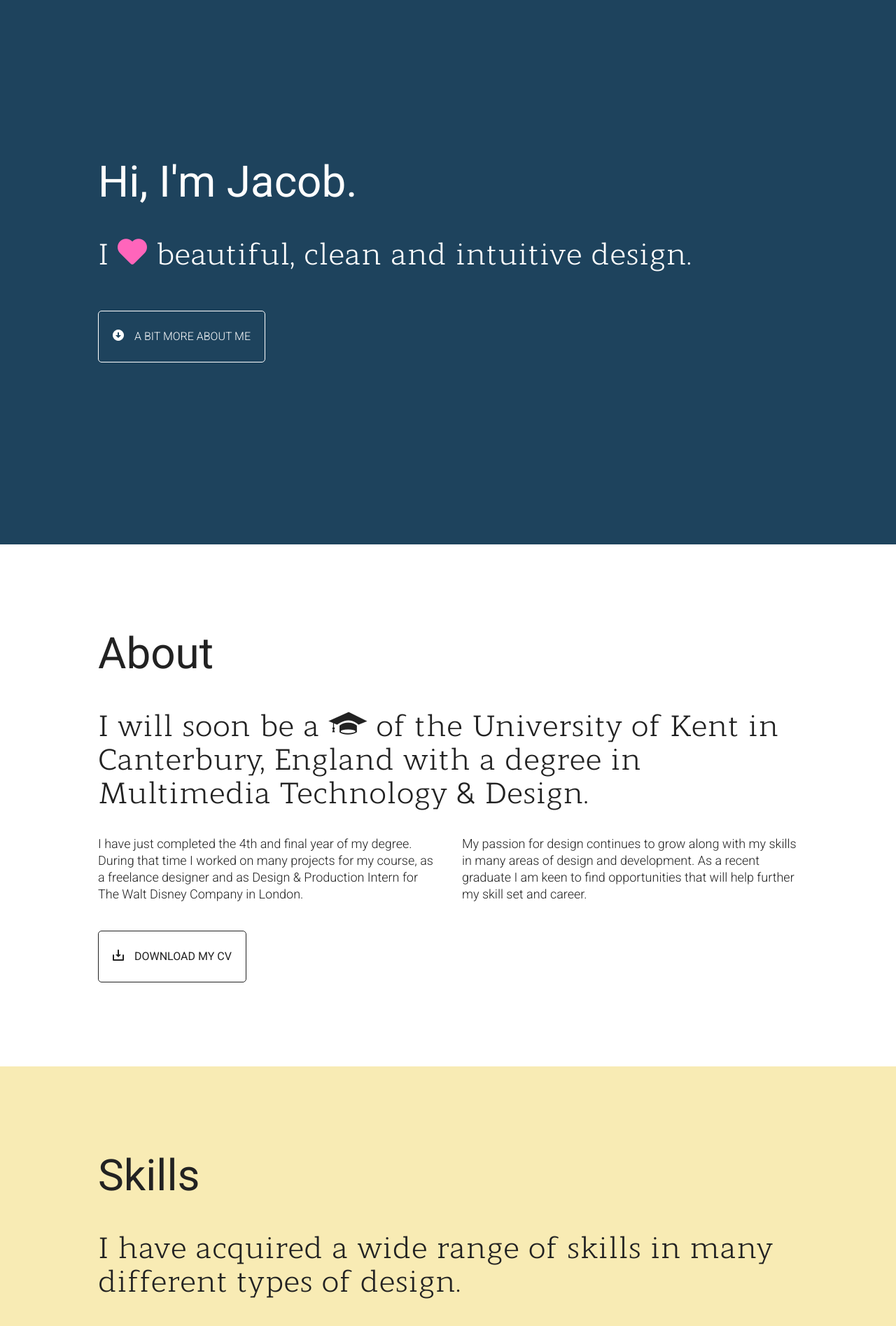
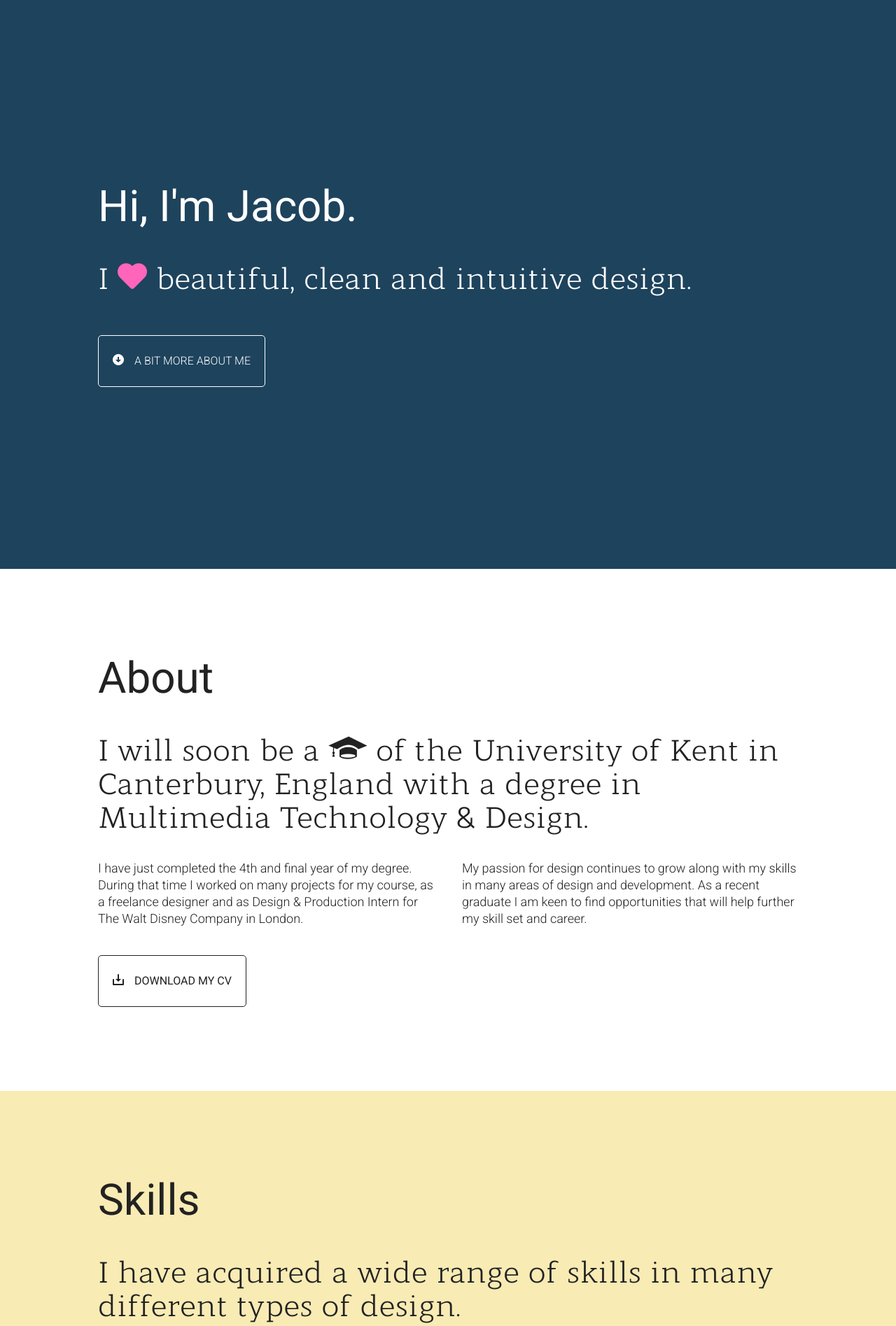
Before and after one commit to JacobH1992/jacob-hammond-portfolio, a PHP site: page / in a window 1280 px wide. Shown: the part 101-1996 px from the top of the page at 70% size. Run offline with PHP 8.4, Linux system fonts and the light colour scheme; some libraries are stand-ins or nearby versions.

Commit message:
Changed header margin for mobile nav size

```diff
--- a/css/styles.css
+++ b/css/styles.css
@@ -631,7 +631,7 @@ nav ul {
   background: white;
 }
 nav li {
-  padding: 20px 20px;
+  padding: 10px 20px;
   line-height: 40px;
 }
 nav li a {
@@ -875,7 +875,7 @@ img {
 
 @media (min-width: 640px) {
   header {
-    margin-top: 65px;
+    margin-top: 100px;
   }
 
   .section-padding {
--- a/sass/_main.scss
+++ b/sass/_main.scss
@@ -74,7 +74,7 @@ img {
 
 @media ($min_bp_a) {
     header {
-        margin-top: 65px;
+        margin-top: 100px;
     }
 
     .section-padding {
--- a/sass/_nav.scss
+++ b/sass/_nav.scss
@@ -16,7 +16,7 @@ nav {
         background: $white;
     }
     li {
-        padding: 20px 20px;
+        padding: 10px 20px;
         line-height: 40px;
         a {
             @include unstyled-link;
```
